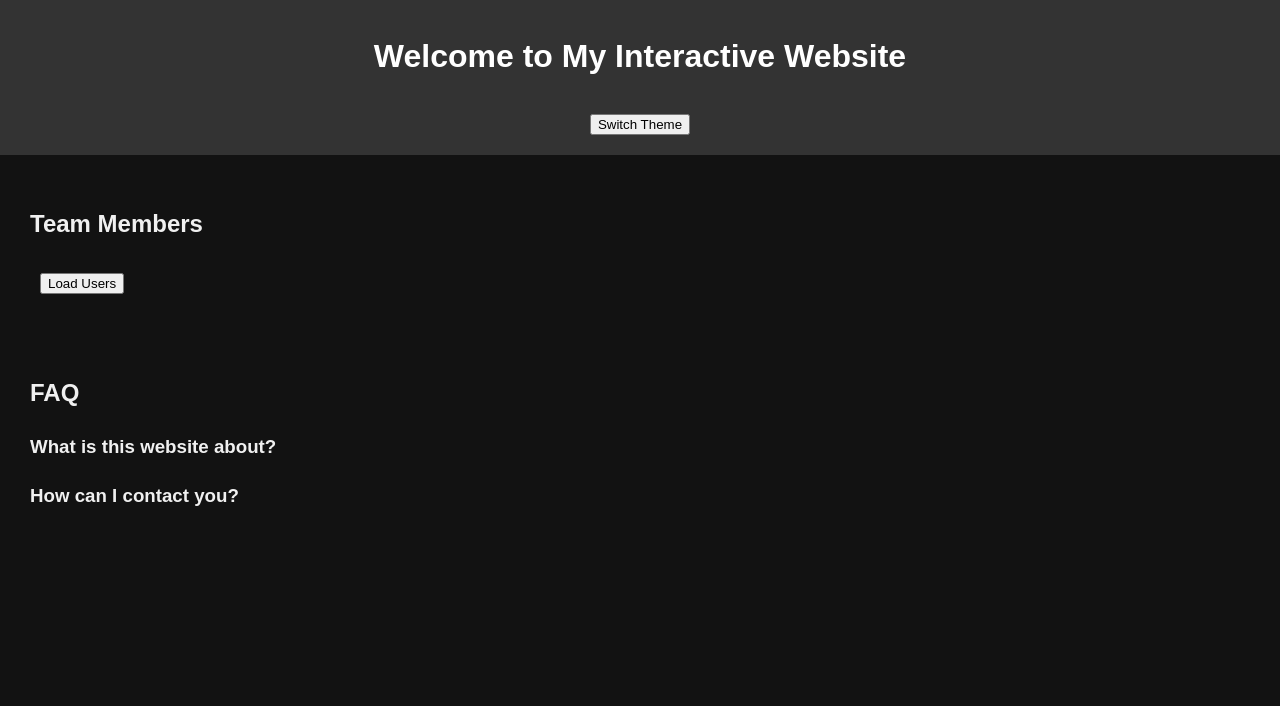
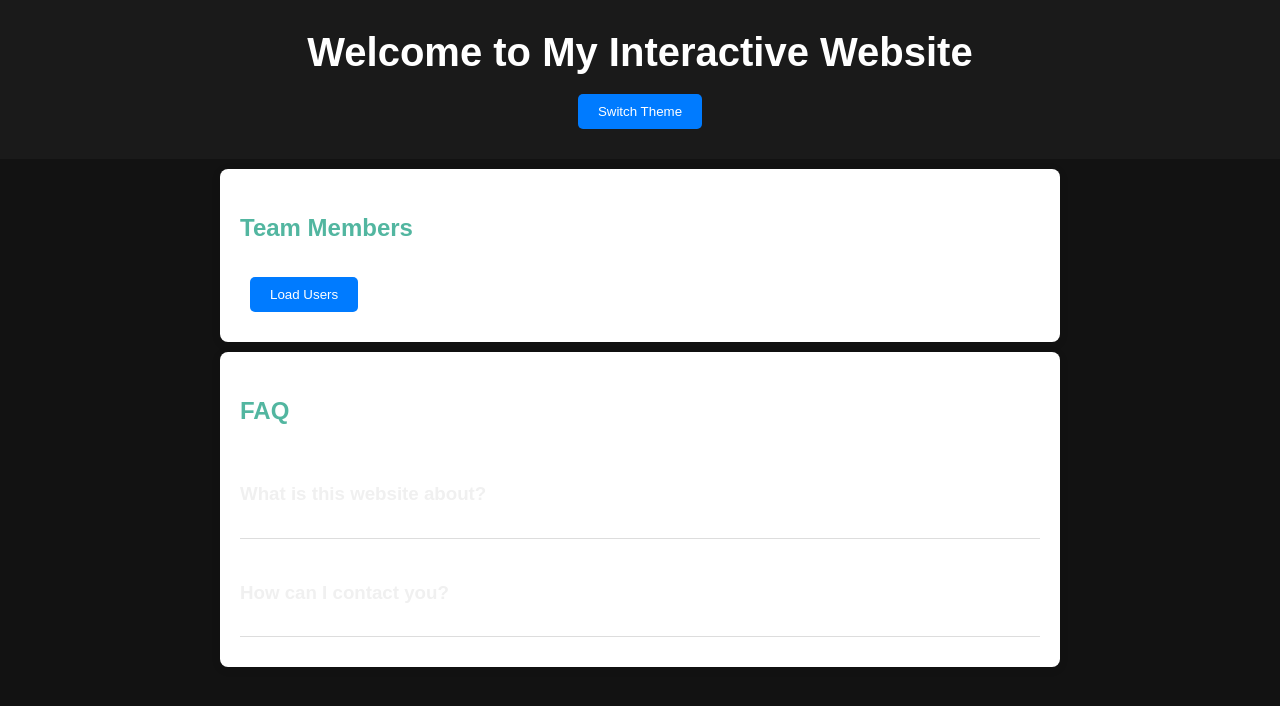
Before and after one commit to SamMberenga/lab4-interactive-website, a plain HTML site: page index.html in a window 1280 px wide. Both pictures are taken after a click on the button "Switch Theme". Drawn offline with Linux system fonts and the light colour scheme.

Commit message:
Enhanced CSS and JavaScript for improved presentation and functionality

```diff
--- a/script.js
+++ b/script.js
@@ -1,6 +1,8 @@
 // Theme Toggle
 document.getElementById("themeToggle")?.addEventListener("click", () => {
     document.body.classList.toggle("dark-theme");
+    const theme = document.body.classList.contains("dark-theme") ? "Dark" : "Light";
+    alert(`Switched to ${theme} Mode`);
 });
 
 // Form Enhancement + Validation
@@ -18,10 +20,11 @@ document.getElementById("contactForm")?.addEventListener("submit", (e) => {
 
 // Fetch API Integration
 document.getElementById("loadUsersBtn")?.addEventListener("click", async () => {
-        try {
+    const userList = document.getElementById("userList");
+    userList.innerHTML = "<li>Loading...</li>"; // Show loading message
+    try {
         const res = await fetch('https://jsonplaceholder.typicode.com/users');
         const users = await res.json();
-        const userList = document.getElementById("userList");
         userList.innerHTML = ""; // Clear the list before adding new users
         users.forEach(user => {
             const li = document.createElement("li");
@@ -30,12 +33,16 @@ document.getElementById("loadUsersBtn")?.addEventListener("click", async () => {
         });
     } catch (err) {
         console.error("Failed to load users:", err);
+        userList.innerHTML = "<li>Failed to load users. Please try again later.</li>";
     }
 });
 
 // Add an Interactive FAQ Component
 document.querySelectorAll(".question").forEach((q) => {
     q.addEventListener("click", () => {
-        q.nextElementSibling.classList.toggle("visible");
+        const answer = q.nextElementSibling;
+        answer.classList.toggle("visible");
+        const isVisible = answer.classList.contains("visible");
+        q.style.fontWeight = isVisible ? "bold" : "normal"; // Change font weight on toggle
     });
 });
--- a/style.css
+++ b/style.css
@@ -1,32 +1,67 @@
+/* General Styles */
 body {
-    font-family: Arial, sans-serif;
+    font-family: 'Arial', sans-serif;
     margin: 0;
     padding: 0;
     line-height: 1.6;
+    background-color: #f4f4f4;
+    color: #333;
 }
 
 header {
-    background: #333;
+    background: hwb(305 13% 36%); /* Bootstrap primary color */
     color: #fff;
-    padding: 10px 0;
+    padding: 20px 0;
     text-align: center;
 }
 
+h1 {
+    margin: 0;
+    font-size: 2.5em;
+}
+
 button {
+    background: #0e4a52; /* Bootstrap success color */
+    color: #fff;
+    border: none;
+    padding: 10px 20px;
     margin: 10px;
+    cursor: pointer;
+    border-radius: 5px;
+    transition: background 0.3s ease;
+}
+
+button:hover {
+    background: #217c88; /* Darker green on hover */
 }
 
 section {
     padding: 20px;
-    margin: 10px;
+    margin: 10px auto;
+    max-width: 800px;
+    background: #fff;
+    border-radius: 8px;
+    box-shadow: 0 2px 10px rgba(0, 0, 0, 0.1);
+}
+
+h2 {
+    color: #52b6a0;
 }
 
 .faq-item {
     margin: 10px 0;
+    border-bottom: 1px solid #ddd;
+    padding: 10px 0;
+}
+
+.question {
+    cursor: pointer;
+    font-weight: bold;
 }
 
 .answer {
     display: none;
+    padding: 10px 0;
 }
 
 .answer.visible {
@@ -37,3 +72,15 @@ section {
     background-color: #121212;
     color: #f0f0f0;
 }
+
+.dark-theme header {
+    background: #1a1a1a;
+}
+
+.dark-theme button {
+    background: #007BFF;
+}
+
+.dark-theme button:hover {
+    background: #0056b3;
+}
```
